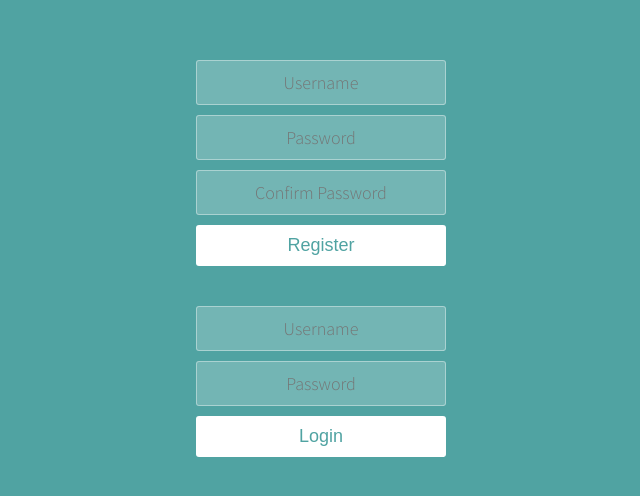
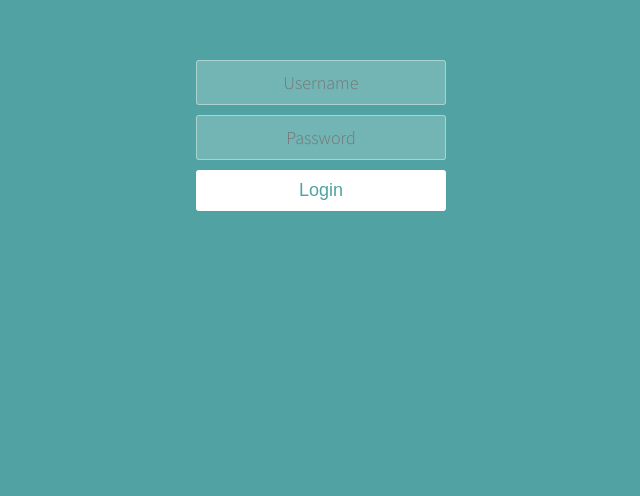
Before and after one commit to JonniiRingo/22-conditional-rendering-practice, a React (Vite) app: page / in a window 1280 px wide. Shown: the part 168-664 px from the top of the page, without its empty margins (319-959 px from the left). Built offline with nearby package versions, Linux system fonts and the light colour scheme.

Commit message:
Concept works but have to figure out the logic

```diff
--- a/src/components/App.jsx
+++ b/src/components/App.jsx
@@ -2,14 +2,14 @@ import React from "react";
 import Form from "./Form";
 import Login from "./login"
 
-var userIsRegistered = false;
+var userIsNotRegistered = false;
 var isLoggedIn = false
 
 function App() {
   return (
     <div className="container">
-      {!userIsRegistered && <Form />}
-      {userIsRegistered && isLoggedIn? <h1>Hello</h1>: <Login />}
+      {userIsNotRegistered && isLoggedIn? <Form /> : <Login />}
+      {/* {userIsRegistered && isLoggedIn? <h1>Hello</h1>: <Login />} */}
     </div>
   );
 }
```
